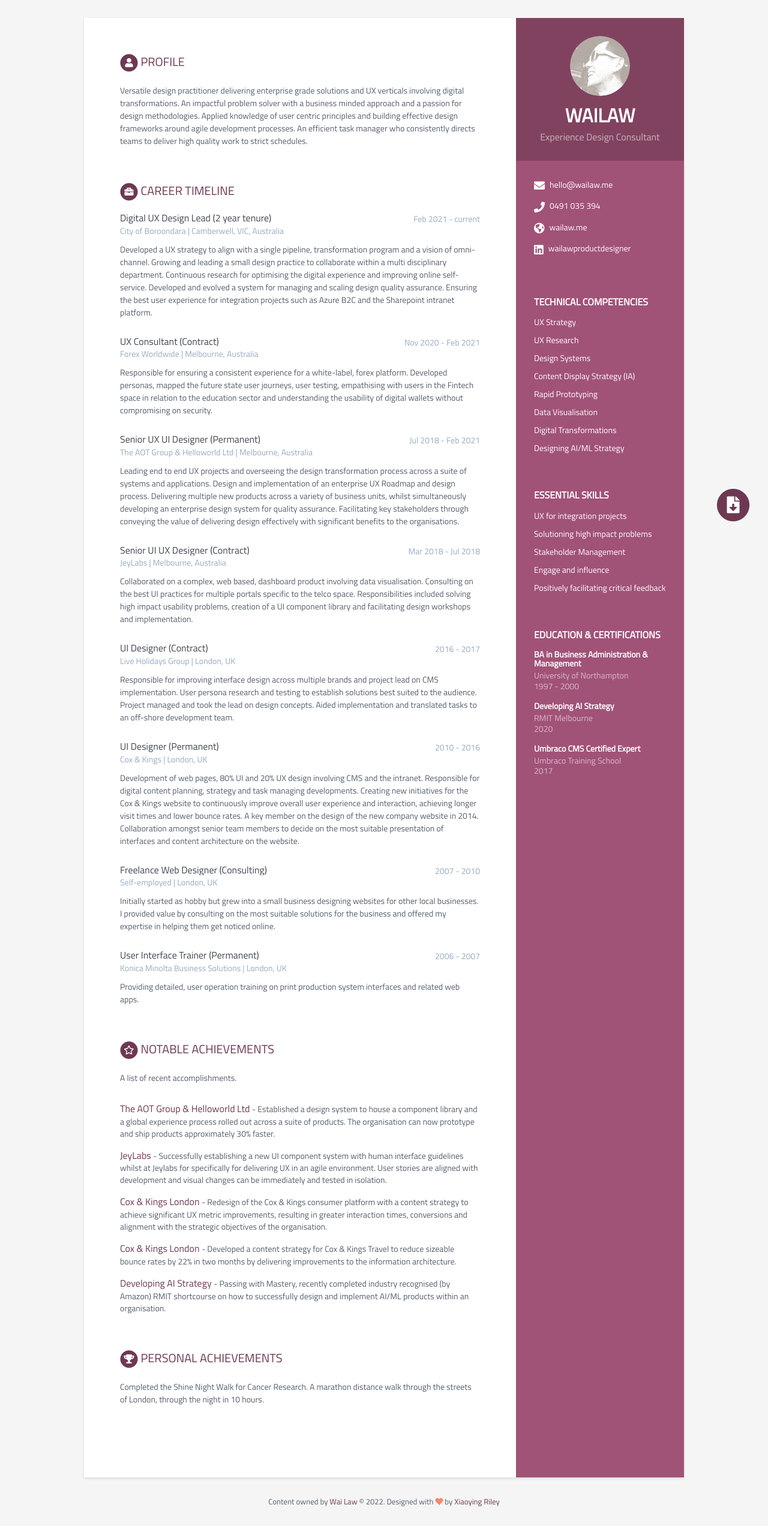
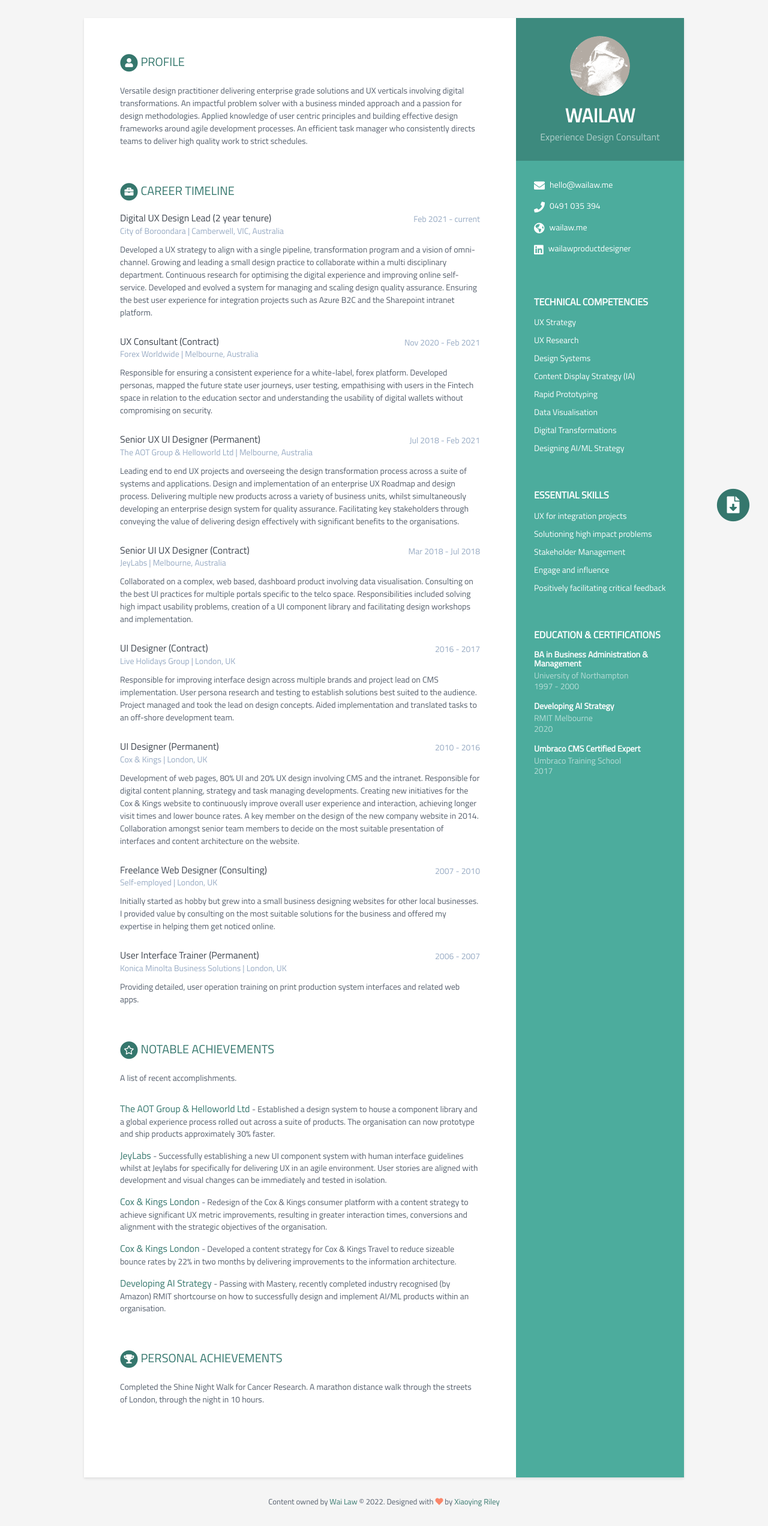
Before and after one commit to W-A-I-L-A-W-8/cv-wailaw, a Jekyll site: the page built from index.html, in a window 1280 px wide. Shown: the whole page at 60% size. Built offline with Jekyll 4.4.1, drawn with Linux system fonts in a browser that asks for light colours.

Commit message:
Update _config.yml

```diff
--- a/_config.yml
+++ b/_config.yml
@@ -6,7 +6,7 @@ url: 'http://cv.wailaw.me'
 baseurl: '/' #change it according to your repository name
 description: Wai Law - Product Design Consultant based in Melbourne, Australia.
 # Style will be applied only after restarting the build or serve. Just choose one of the options.
-theme_skin: berry # blue turquoise green berry orange ceramic dark
+theme_skin: turquoise # blue turquoise green berry orange ceramic dark
 chrome_mobile_color: #use hex colors (ex:#1976d2) or leave empty if you don't want a color for chrome mobile searchbar
 
 # Tracker
```
